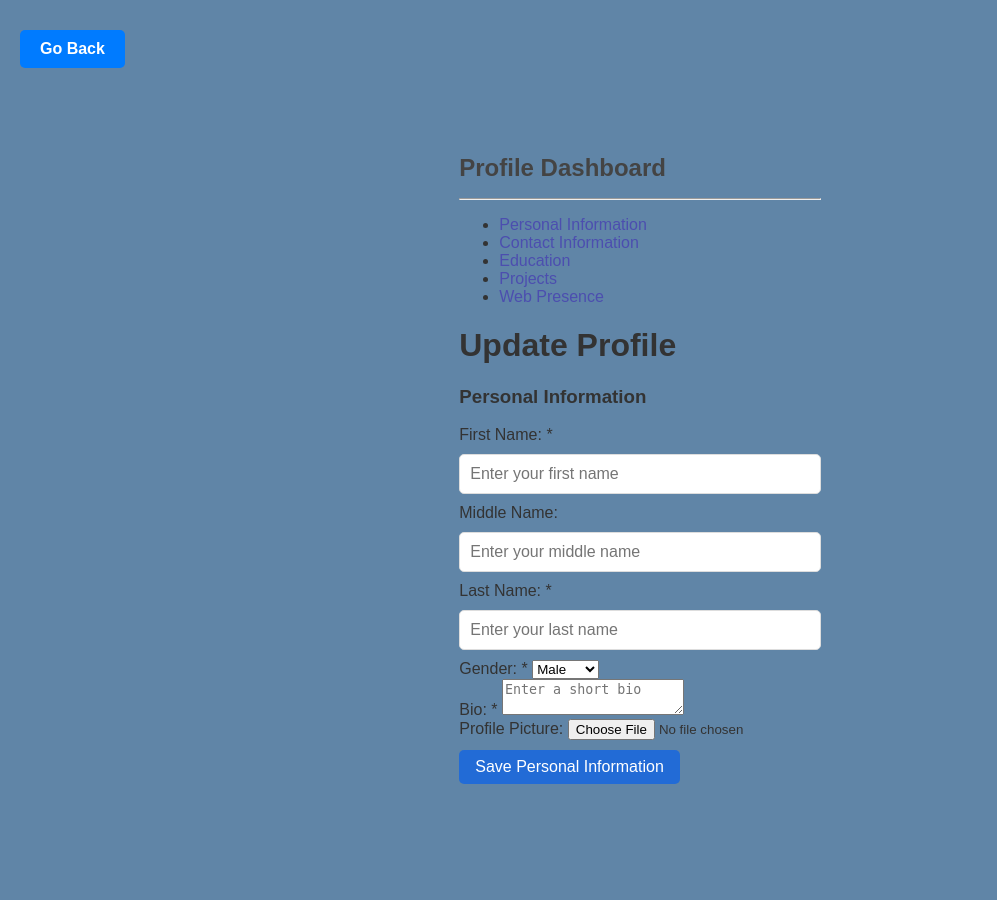
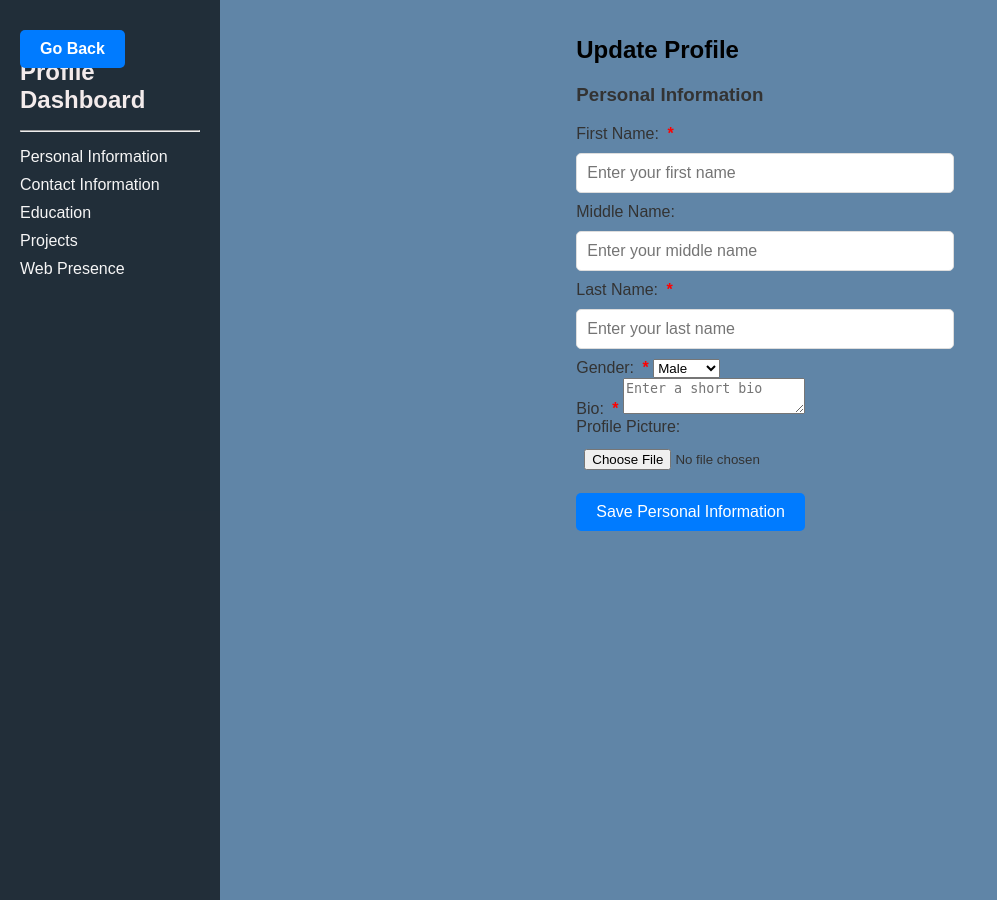
Before and after one commit to sanyomor-01/personnel_page, a PHP site: page /update_profile.php?section=personal in a window 1280 px wide. Shown: the whole page, without its empty margins (0-997 px from the left). Run offline with PHP 8.4, Linux system fonts and the light colour scheme; the visitor is signed in with stand-in values (Sample User, id 1); data that the repository does not hold is empty.

Commit message:
Update style.css
added style for sidebar and sections

```diff
--- a/css/style.css
+++ b/css/style.css
@@ -233,3 +233,87 @@ select#social_platforms {
 .back-button:hover {
   background-color: #0056b3;
 }
+
+
+
+.container-sidebar {
+  display: flex;
+  height: 100vh;
+}
+
+/* Sidebar styles */
+.sidebar {
+  width: 180px;
+  background-color: #030303ab;
+  padding: 20px;
+  position: fixed;
+  top: 0;
+  left: 0;
+  height: 100%;
+}
+
+.sidebar ul {
+  list-style-type: none;
+  padding: 0;
+}
+
+.sidebar ul li {
+  margin: 10px 0;
+}
+
+.sidebar a {
+  text-decoration: none;
+  color: #f6f6f6;
+  font-size: 16px;
+}
+
+.sidebar a:hover {
+  color: #007bff;
+}
+
+/* Content area styles */
+.content-sidebar {
+  margin-left: 250px;
+  padding: 20px;
+  flex-grow: 1;
+}
+
+h1 {
+  font-size: 24px;
+  color: #000000;
+}
+
+h2 {
+
+  color: #f3ebeb;
+}
+
+form {
+  margin-top: 20px;
+}
+
+form input {
+  width: 100%;
+  padding: 8px;
+  margin: 5px 0;
+}
+
+form button {
+  padding: 10px 20px;
+  background-color: #007bff;
+  color: white;
+  border: none;
+}
+.required-asterisk {
+color: red;
+font-weight: bold;
+margin-left: 4px;
+font-size: 1rem;
+}
+
+.error-message {
+
+  color: red;
+  font-weight: bold;
+margin-bottom: 10px;
+}
```
